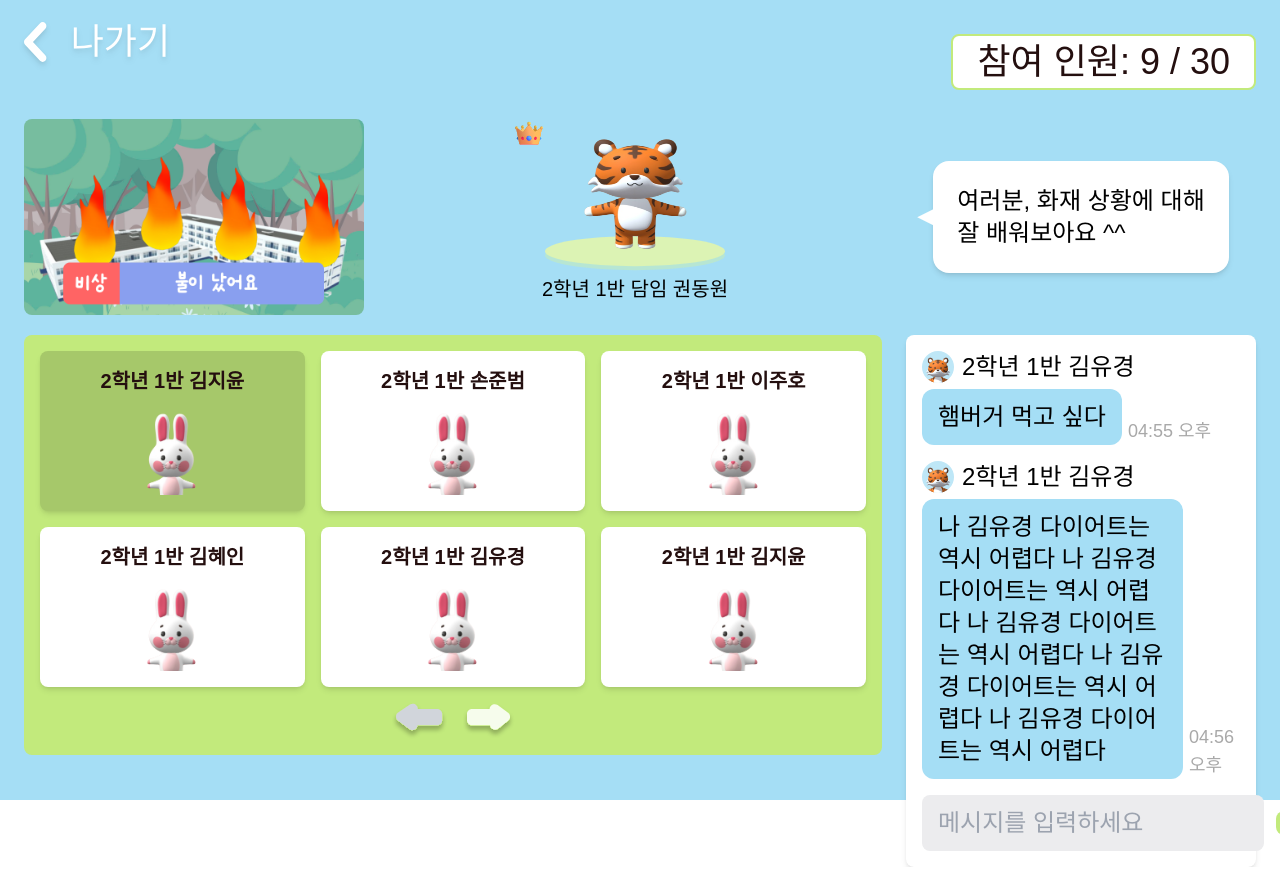
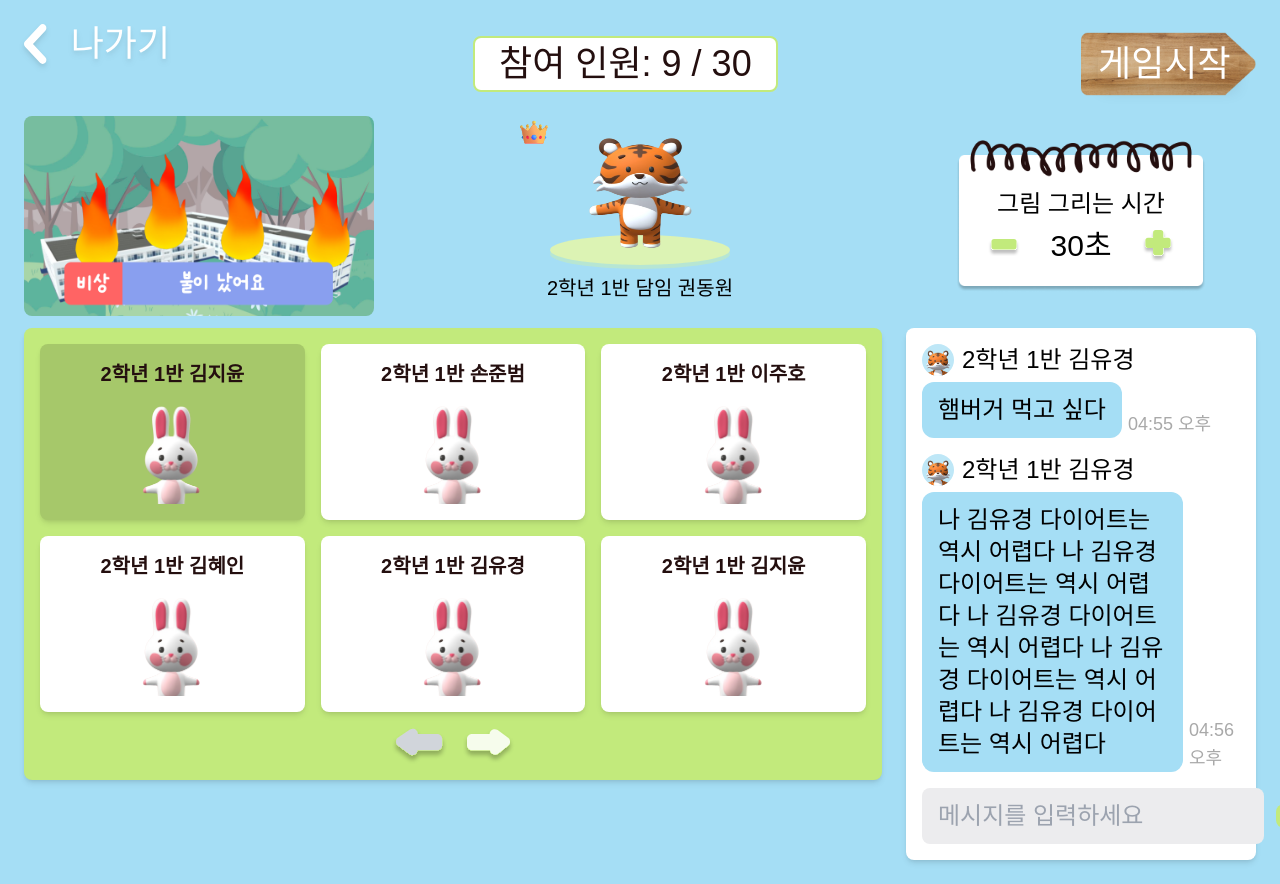
Before and after one commit to mysafedraw/Frontend, a Next.js app: page /room/1 in a window 1280 px wide. Built offline with nearby package versions, Linux system fonts and the light colour scheme; a web font is replaced by a local one.

Commit message:
design: select-none 추가

```diff
--- a/src/app/room/[id]/page.tsx
+++ b/src/app/room/[id]/page.tsx
@@ -36,10 +36,11 @@ const mockData: RoomResponse = {
 }
 
 export default function Room() {
-  const isHost = false
+  const isHost = true
+  const speech = '여러분, 화재 상황에 대해 \n잘 배워보아요 ^^'
 
   return (
-    <div className="w-screen h-screen bg-secondary-500 p-6 flex flex-col">
+    <div className="w-full min-h-screen bg-secondary-500 p-6 flex flex-col">
       <div className="h-[10%] flex justify-between items-center">
         {/* 나가기 */}
         <div className="flex items-center drop-shadow-md mb-10">
@@ -75,10 +76,9 @@ export default function Room() {
           </div>
         )}
       </div>
-
-      <div className="h-[30%] flex gap-6 my-5 items-center justify-between">
+      <div className="h-[30%] flex gap-6 my-3 items-center justify-between">
         {/* 시나리오 이미지 */}
-        <div className="relative w-[340px] h-full rounded-lg overflow-hidden">
+        <div className="relative w-[350px] h-[200px] rounded-lg overflow-hidden">
           <Image
             src="/images/fire_event.png"
             alt="화재 상황"
@@ -88,10 +88,8 @@ export default function Room() {
         </div>
         {/* 방장 캐릭터 */}
         <HostCharacter host={mockData.host} />
-        {/* 그림 그리는 시간 설정(방장) */}
-        <div className="flex items-center w-[350px] justify-center">
-          {isHost && <TimerSetting />}
-          {!isHost && (
+        {!isHost && (
+          <div className="-ml-16">
             <div className="relative bg-white p-6 rounded-2xl shadow-md">
               {/* 왼쪽 중앙 꼬리 모양 */}
               <div
@@ -103,12 +101,17 @@ export default function Room() {
                   clipPath: 'polygon(100% 0, 100% 100%, 0 50%)',
                 }}
               />
-              <p className="text-2xl whitespace-pre-wrap">
-                여러분, 화재 상황에 대해
-                <br />잘 배워보아요 ^^
+              <p className="text-2xl whitespace-pre-wrap select-none">
+                {speech}
               </p>
             </div>
-          )}
+          </div>
+        )}
+        {/* 그림 그리는 시간 설정(방장) */}
+        <div
+          className={`flex items-center justify-center ${isHost ? 'w-[350px]' : 'w-[100px]'}`}
+        >
+          {isHost && <TimerSetting />}
         </div>
       </div>
 
--- a/src/app/room/components/HostCharacter/index.tsx
+++ b/src/app/room/components/HostCharacter/index.tsx
@@ -28,7 +28,9 @@ export default function HostCharacter({ host }: { host: Host }) {
             style={{ clipPath: 'ellipse(90px 15px)' }}
           />
         </div>
-        <p className="text-center text-xl font-medium -mt-4">{host.nickname}</p>
+        <p className="text-center text-xl font-medium -mt-4 select-none">
+          {host.nickname}
+        </p>
       </div>
     </div>
   )
--- a/src/app/room/components/StudentGroup/index.tsx
+++ b/src/app/room/components/StudentGroup/index.tsx
@@ -27,18 +27,20 @@ export default function StudentGroup({ students }: { students: Student[] }) {
   }
 
   return (
-    <div className="bg-primary-500 px-4 py-4 rounded-lg">
+    <div className="bg-primary-500 px-4 py-4 rounded-lg shadow-md">
       <div className="grid grid-cols-3 gap-4">
         {gridSlots.map((student, index) =>
           student ? (
             <div
               key={student.userId}
               className={`
-              flex flex-col items-center p-4 rounded-lg cursor-pointer shadow-md h-40 text-text
+              flex flex-col items-center p-4 rounded-lg cursor-pointer shadow-md h-44 text-text
               ${student.userId === 'player001' ? 'bg-primary-600' : 'bg-white'}
             `}
             >
-              <p className="text-xl font-bold text-text">{student.nickname}</p>
+              <p className="text-xl font-bold text-text select-none">
+                {student.nickname}
+              </p>
               <div className="relative w-40 h-40 mt-auto overflow-hidden">
                 <Image
                   src="/images/rabbit.png"
@@ -51,7 +53,7 @@ export default function StudentGroup({ students }: { students: Student[] }) {
           ) : (
             <div
               key={`empty-${index}`}
-              className="bg-gray-300 opacity-30 rounded-lg p-4 h-40"
+              className="bg-gray-300 opacity-30 rounded-lg p-4 h-44"
             />
           ),
         )}
```
